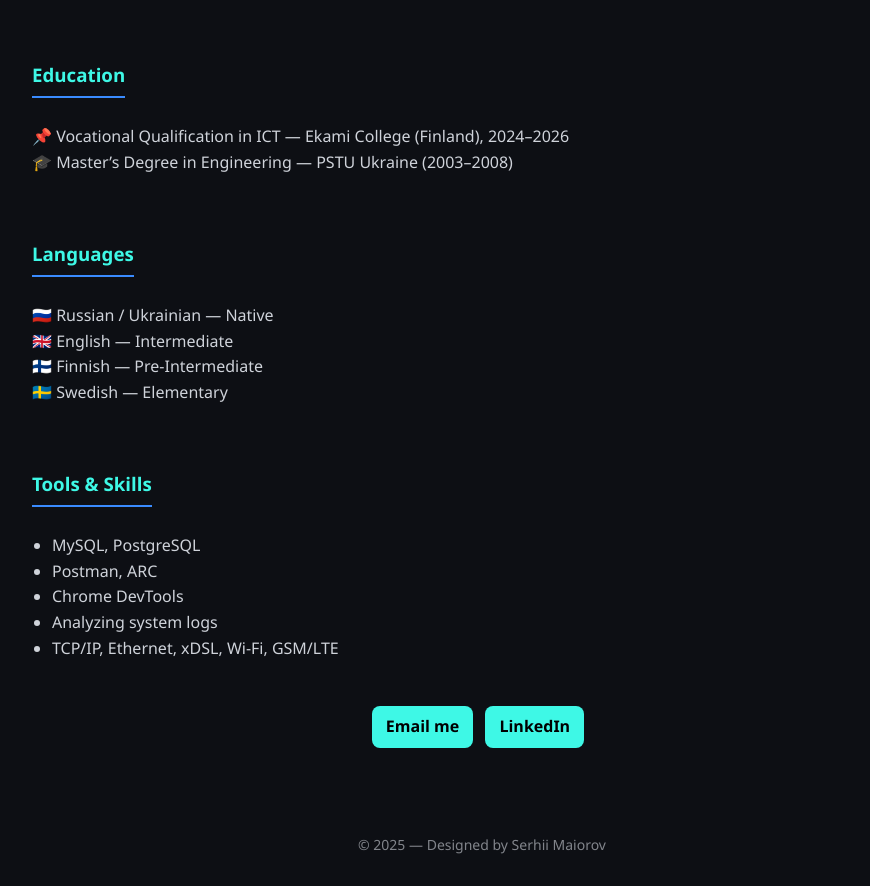
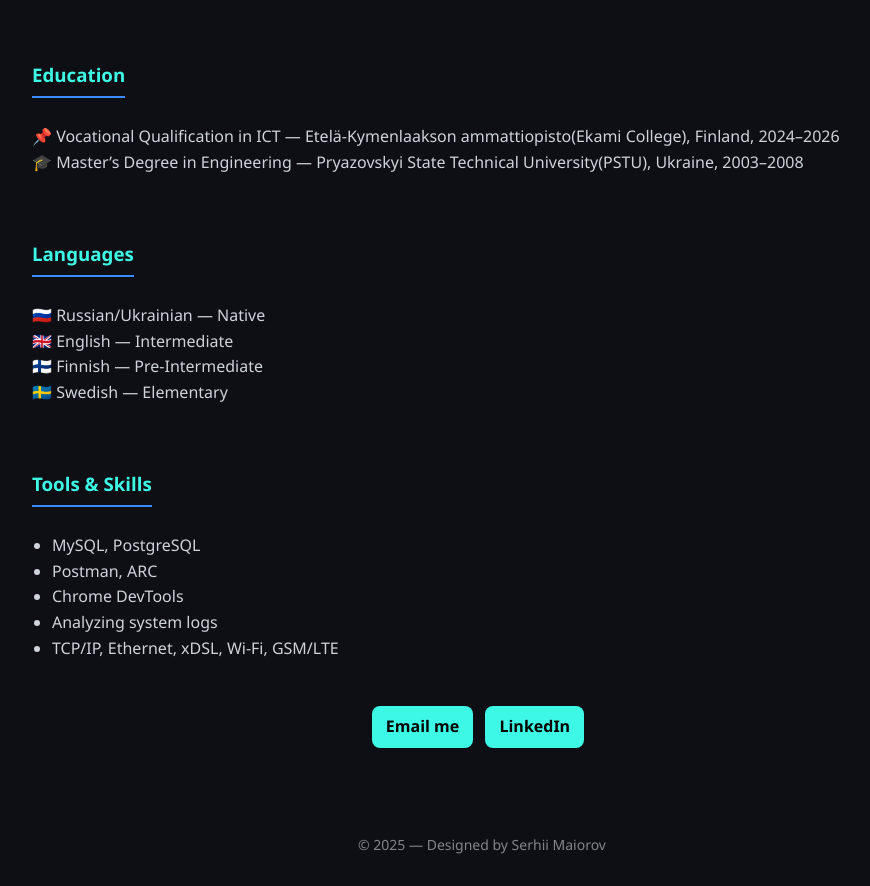
Before and after one commit to Saterfirst/serg-mai-website, a plain HTML site: page index.html in a window 1280 px wide. Shown: the part 1383-2269 px from the top of the page, without its empty margins (158-1028 px from the left). Drawn offline with Linux system fonts and the light colour scheme.

Commit message:
Fix HTML encoding issues in index.html

```diff
--- a/index.html
+++ b/index.html
@@ -170,13 +170,13 @@
 
     <section>
         <h3>Education</h3>
-        <p>📌 Vocational Qualification in ICT — Ekami College (Finland), 2024–2026<br>
-        🎓 Master’s Degree in Engineering — PSTU Ukraine (2003–2008)</p>
+        <p>📌 Vocational Qualification in ICT — Etelä-Kymenlaakson ammattiopisto(Ekami College), Finland, 2024–2026<br>
+        🎓 Master’s Degree in Engineering — Pryazovskyi State Technical University(PSTU), Ukraine, 2003–2008</p>
     </section>
 
     <section>
         <h3>Languages</h3>
-        <p>🇷🇺 Russian / Ukrainian — Native<br>
+        <p>🇷🇺 Russian/Ukrainian — Native<br>
         🇬🇧 English — Intermediate<br>
         🇫🇮 Finnish — Pre-Intermediate<br>
         🇸🇪 Swedish — Elementary</p>
```
